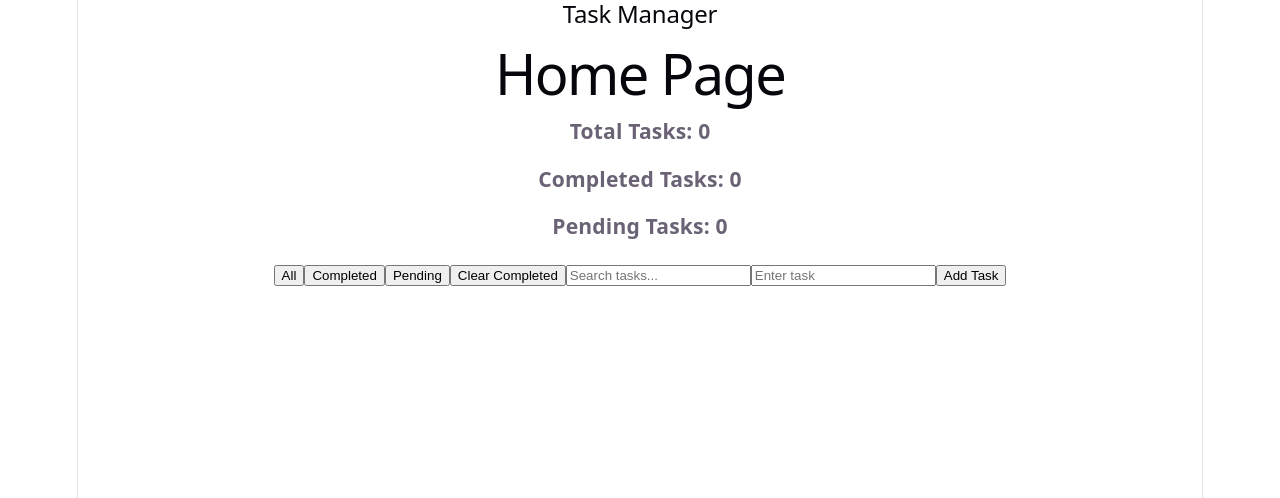
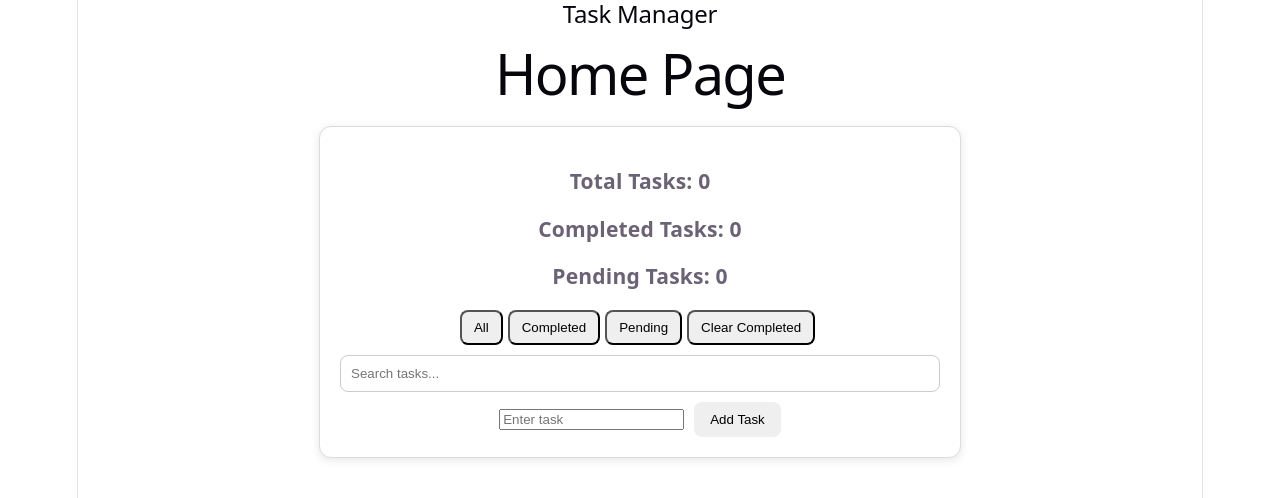
Before and after one commit to saifullahkhalid521-bit/Task-manager-app, a React (Vite) app in the folder client/: page / in a window 1280 px wide. Shown: the top 498 px of the page. Built offline with nearby package versions, Linux system fonts and the light colour scheme.

Commit message:
Improve task manager UI

```diff
--- a/client/src/components/TaskCard.jsx
+++ b/client/src/components/TaskCard.jsx
@@ -5,9 +5,9 @@ function TaskCard(props){
   return(
     <div
       style={{
-        border:"1px solid gray",
-        padding:"10px",
-        margin:"10px",
+        border:"1px solid #ccc",
+        padding:"15px",
+        margin:"15px 0",
         borderRadius:"10px",
       }}
       >
@@ -23,6 +23,8 @@ function TaskCard(props){
   ) : (
     <p
       style={{
+        fontSize: "22px",
+        marginBottom: "15px",
         textDecoration: props.completed
           ? "line-through"
           : "none",
@@ -32,23 +34,40 @@ function TaskCard(props){
           </p>
         )
       }
-        <button onClick={props.deleteTask}>
+      <div
+      style={{
+        display: "flex",
+        justifyContent: "center",
+        gap: "10px",
+        marginTop: "10px",
+        flexWrap: "wrap",
+      }}
+    >
+       <button onClick={props.deleteTask}>
           Delete
         </button>
         <button onClick={props.toggleComplete}>
           Complete
         </button>
-        <button onClick={()=> setIsEditing(true)}>
+        {!isEditing && (
+        <button onClick={() => setIsEditing(true)}>
           Edit
         </button>
+        )}
+
+      {isEditing && (
         <button
-        onClick={() =>{
-          props.editTask(editedText);
-          setIsEditing(false);
-        }}>
+          onClick={() => {
+            props.editTask(editedText);
+            setIsEditing(false);
+          }}
+        >
           Save
         </button>
+      )}
       </div>
+    </div>
+
   );
 }
 
--- a/client/src/components/TaskForm.jsx
+++ b/client/src/components/TaskForm.jsx
@@ -117,25 +117,67 @@ const filteredTasks = tasks.filter((item) => {
 
 
   return (
-    <div>
+    <div
+    style={{
+      maxWidth: "600px",
+      margin: "40px auto",
+      padding: "20px",
+      border: "1px solid #ddd",
+      borderRadius: "12px",
+      boxShadow: "0 2px 10px rgba(0,0,0,0.1)",
+      backgroundColor: "#fff",
+    }}
+  >
     <h3>Total Tasks: {tasks.length}</h3>
 
     <h3>Completed Tasks: {completedTasks}</h3>
 
     <h3>Pending Tasks: {pendingTasks}</h3>
 
-    <button onClick={() => setFilter("all")}>
+    <button onClick={() => setFilter("all")}
+      style={{
+        padding: "8px 12px",
+        marginRight: "5px",
+        marginBottom: "10px",
+        borderRadius: "8px",
+        cursor: "pointer",
+      }}
+      >
       All
     </button>
 
-    <button onClick={()=> setFilter("completed")}>
+    <button onClick={()=> setFilter("completed")}
+      style={{
+        padding: "8px 12px",
+        marginRight: "5px",
+        marginBottom: "10px",
+        borderRadius: "8px",
+        cursor: "pointer",
+      }}
+      >
       Completed
     </button>
 
-    <button onClick={()=> setFilter("pending")}>
+    <button onClick={()=> setFilter("pending")}
+      style={{
+        padding: "8px 12px",
+        marginRight: "5px",
+        marginBottom: "10px",
+        borderRadius: "8px",
+        cursor: "pointer",
+      }}
+      >
       Pending
     </button>
-    <button onClick={handleClearCompleted}>
+    <button onClick={handleClearCompleted}
+      style={{
+        padding: "8px 12px",
+        marginRight: "5px",
+        marginBottom: "10px",
+        borderRadius: "8px",
+        cursor: "pointer",
+      }}
+    >
       Clear Completed
     </button>
 
@@ -144,6 +186,14 @@ const filteredTasks = tasks.filter((item) => {
       placeholder="Search tasks..."
       value={searchTerm}
       onChange={(e) => setSearchTerm(e.target.value)}
+      style={{
+      width: "100%",
+      padding: "10px",
+      marginBottom: "10px",
+      borderRadius: "8px",
+      border: "1px solid #ccc",
+      boxSizing: "border-box",
+  }}
       />
 
       <input
@@ -158,7 +208,15 @@ const filteredTasks = tasks.filter((item) => {
         }}
       />
 
-      <button onClick={handleAddTask}>
+      <button onClick={handleAddTask}
+      style={{
+        padding: "10px 16px",
+        borderRadius: "8px",
+        border: "none",
+        cursor: "pointer",
+        marginLeft: "10px",
+      }}
+      >
         Add Task
       </button>
 
@@ -171,7 +229,7 @@ const filteredTasks = tasks.filter((item) => {
         toggleComplete={() => handleToggleComplete(index)}
         editTask={(newText) =>
         handleEditTask(index, newText)
-  }
+          }
         />
       ))}
     </div>
```
